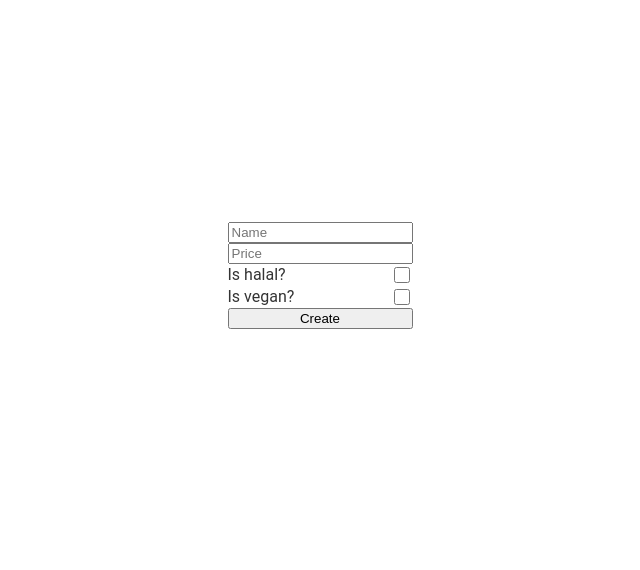
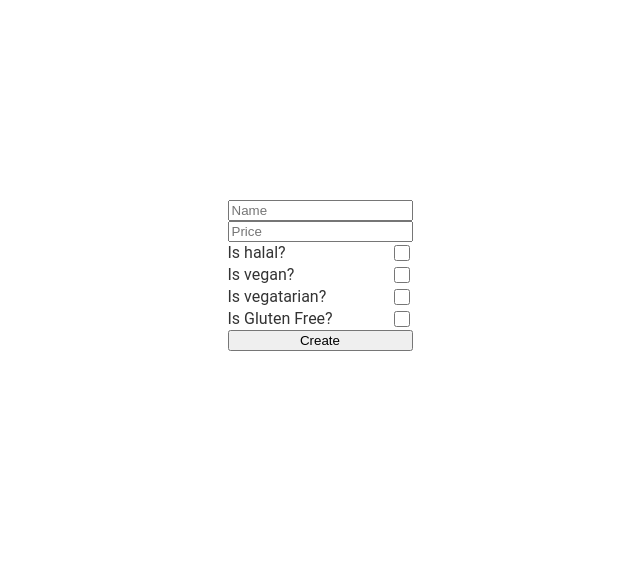
Before and after one commit to hsmyc/foodapp, a FastAPI app: page /createfood in a window 1280 px wide. Shown: the part 185-755 px from the top of the page, without its empty margins (320-960 px from the left). Run offline with FastAPI, Linux system fonts and the light colour scheme.

Commit message:
Gluten free

```diff
--- a/backend/app/dependencies/database.py
+++ b/backend/app/dependencies/database.py
@@ -1,7 +1,8 @@
 from pymongo import MongoClient
-from bson.objectid import ObjectId
 
 dbclient = MongoClient("mongodb://localhost:27017/")
 db = dbclient["FoodApp"]
 collectionhalal = db["halalfood"]
 collectionvegan = db["veganfood"]
+collectionvegetarian = db["vegetarianfood"]
+collectionglutenfree = db["glutenfreefood"]
--- a/backend/app/models/food.py
+++ b/backend/app/models/food.py
@@ -6,3 +6,5 @@ class Food(BaseModel):
     price: float
     isVegan: bool
     isHalal: bool
+    isVegetarian: bool
+    isGlutenFree: bool
--- a/frontend/templates/createfood.html
+++ b/frontend/templates/createfood.html
@@ -21,6 +21,24 @@
         placeholder="Vegan"
       />
     </div>
+    <div class="input_checkbox_wrapper">
+      <p>Is vegatarian?</p>
+      <input
+        class="input_checkbox"
+        type="checkbox"
+        name="Vegetarian"
+        placeholder="Vegatarian"
+      />
+    </div>
+    <div class="input_checkbox_wrapper">
+      <p>Is Gluten Free?</p>
+      <input
+        class="input_checkbox"
+        type="checkbox"
+        name="Gluten-free"
+        placeholder="Gluten"
+      />
+    </div>
     <input type="submit" value="Create" />
   </form>
 </section>
```
Also changed, not shown: backend/app/routers/food_router.py (+8 -2 lines).
